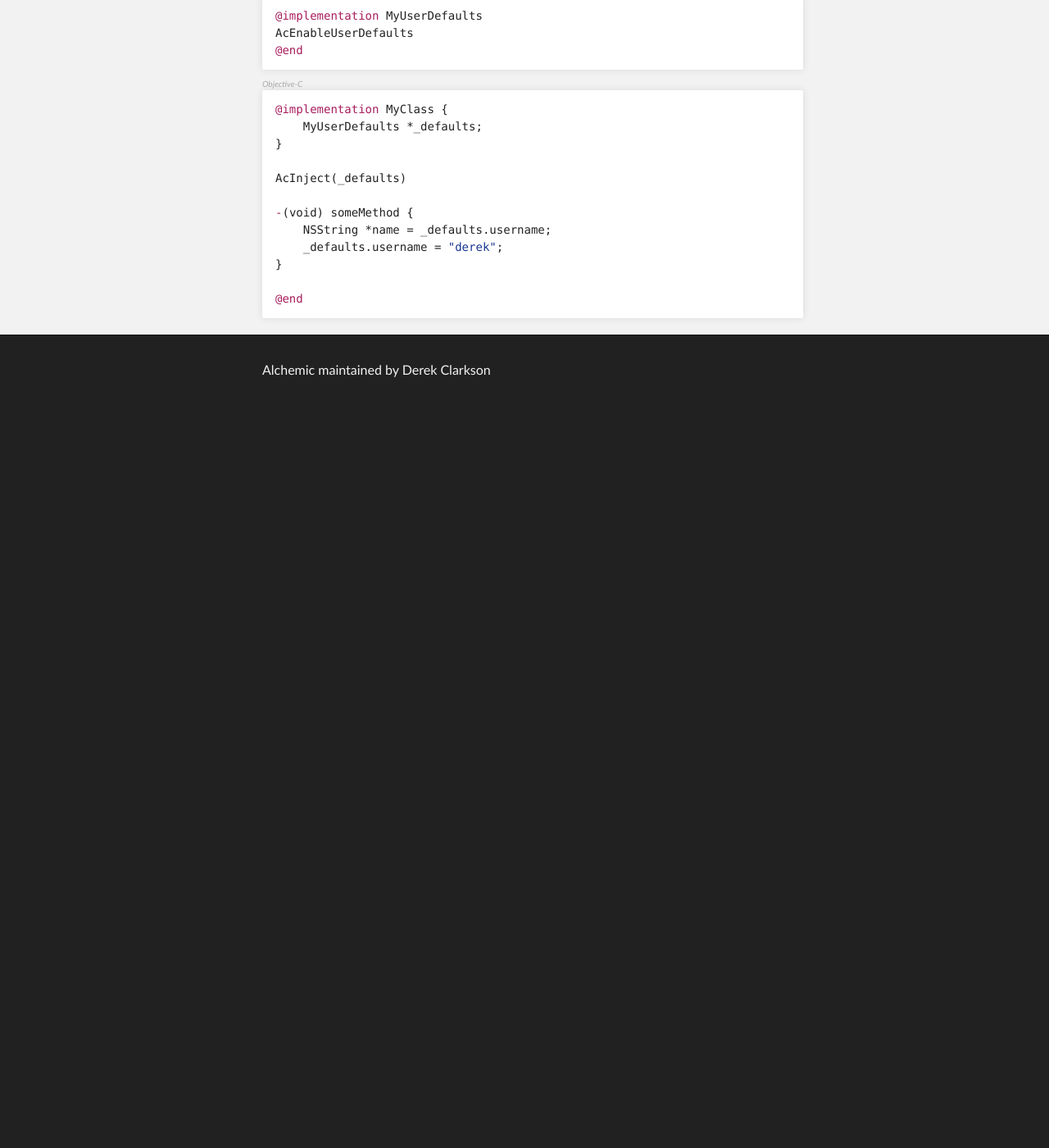
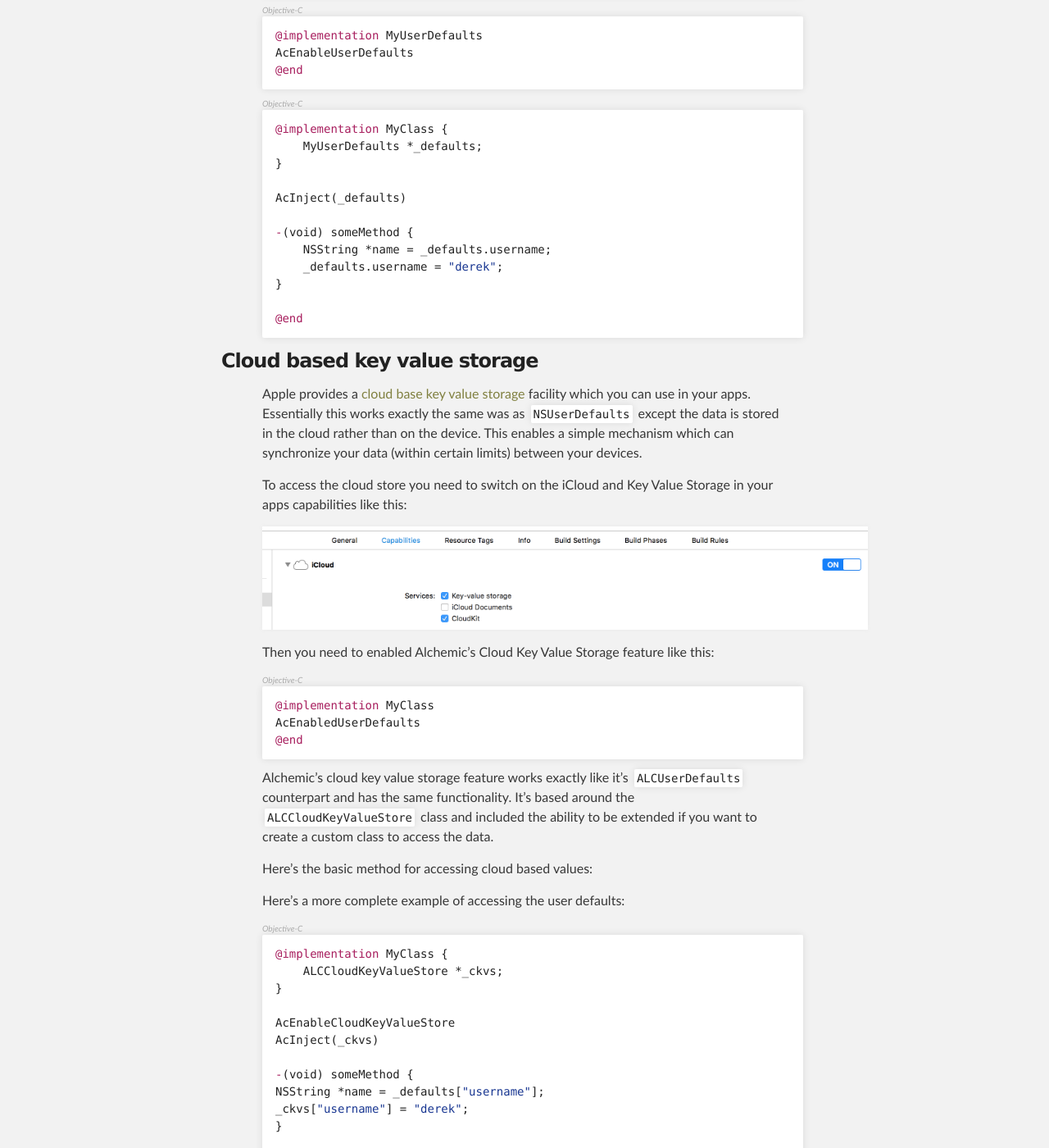
Before and after one commit to drekka/Alchemic, a Jekyll site: the page built from special-features.md, in a window 1280 px wide and 1400 px high, scrolled down 2365 px. Shown: the whole window at 82% size. Built offline with Jekyll 4.4.1, drawn with Linux system fonts in a browser that asks for light colours; before the commit the page ends 2863 px from its top, so only the background shows below that; some of the changed text lies outside the part shown.

Commit message:
Udpating doco

````diff
--- a/_layouts/default.html
+++ b/_layouts/default.html
@@ -16,7 +16,7 @@
             <header class="inner">
                 <a id="forkme_banner" href="https://github.com/drekka/Alchemic">View on GitHub</a>
                 <h1 id="project_title">Alchemic {{ site.alchemic-version }}</h1>
-                <p id="project_tagline">An Awesome DI framework for iOS by {{ site.author }}</p>
+                <p id="project_tagline">A highly advanced iOS DI framework</p>
                 <p>
                 <a href="https://github.com/Carthage/Carthage"><img id="carthage-compatible"  src="https://img.shields.io/badge/Carthage-compatible-4BC51D.svg?style=flat" alt="Carthage compatible"></a>
                 </p>
--- a/special-features.md
+++ b/special-features.md
@@ -5,6 +5,7 @@ title: Runtime
  * [Managing the UIApplicationDelegate instance](#managing-the-uiapplicationdelegate-instance)
  * [UIViewControllers and Story Boards](#uiviewcontrollers-and-story-boards)
  * [NSUserDefaults](#nsuserdefaults)
+* [Cloud based key value storage](#cloud-based-key-value-storage)
 
 # Managing the UIApplicationDelegate instance
 
@@ -78,8 +79,8 @@ The up shot of this is that a fully Alchemic integrated user defaults with code
 {{ site.lang-title-objc }}
 ```objc
 @interface MyUserDefaults: ALCUserDefaults
-@property (nonatomic, strong) NSString *username;
-@property (nonatomic, assign) int nbrLogins;
+    @property (nonatomic, strong) NSString *username;
+    @property (nonatomic, assign) int nbrLogins;
 @end
 ```
 
@@ -105,3 +106,44 @@ AcInject(_defaults)
 
 @end
 ```
+
+
+# Cloud based key value storage
+
+Apple provides a [cloud base key value storage](https://developer.apple.com/library/prerelease/content/documentation/General/Conceptual/iCloudDesignGuide/Chapters/DesigningForKey-ValueDataIniCloud.html) facility which you can use in your apps. Essentially this works exactly the same was as `NSUserDefaults` except the data is stored in the cloud rather than on the device. This enables a simple mechanism which can synchronize your data (within certain limits) between your devices.
+
+To access the cloud store you need to switch on the iCloud and Key Value Storage in your apps capabilities like this:
+
+![](./Key value storage.png)
+
+Then you need to enabled Alchemic's Cloud Key Value Storage feature like this:
+
+{{ site.lang-title-objc }}
+```objc
+@implementation MyClass
+AcEnabledUserDefaults
+@end
+```
+
+Alchemic's cloud key value storage feature works exactly like it's `ALCUserDefaults` counterpart and has the same functionality. It's based around the `ALCCloudKeyValueStore` class and included the ability to be extended if you want to create a custom class to access the data.
+
+Here's the basic method for accessing cloud based values:
+
+Here's a more complete example of accessing the user defaults:
+
+{{ site.lang-title-objc }}
+```objc
+@implementation MyClass {
+    ALCCloudKeyValueStore *_ckvs;
+}
+
+AcEnableCloudKeyValueStore
+AcInject(_ckvs)
+
+-(void) someMethod {
+NSString *name = _defaults["username"];
+_ckvs["username"] = "derek";
+}
+
+@end
+```
````
Also changed, not shown: Key value storage.png (added).
